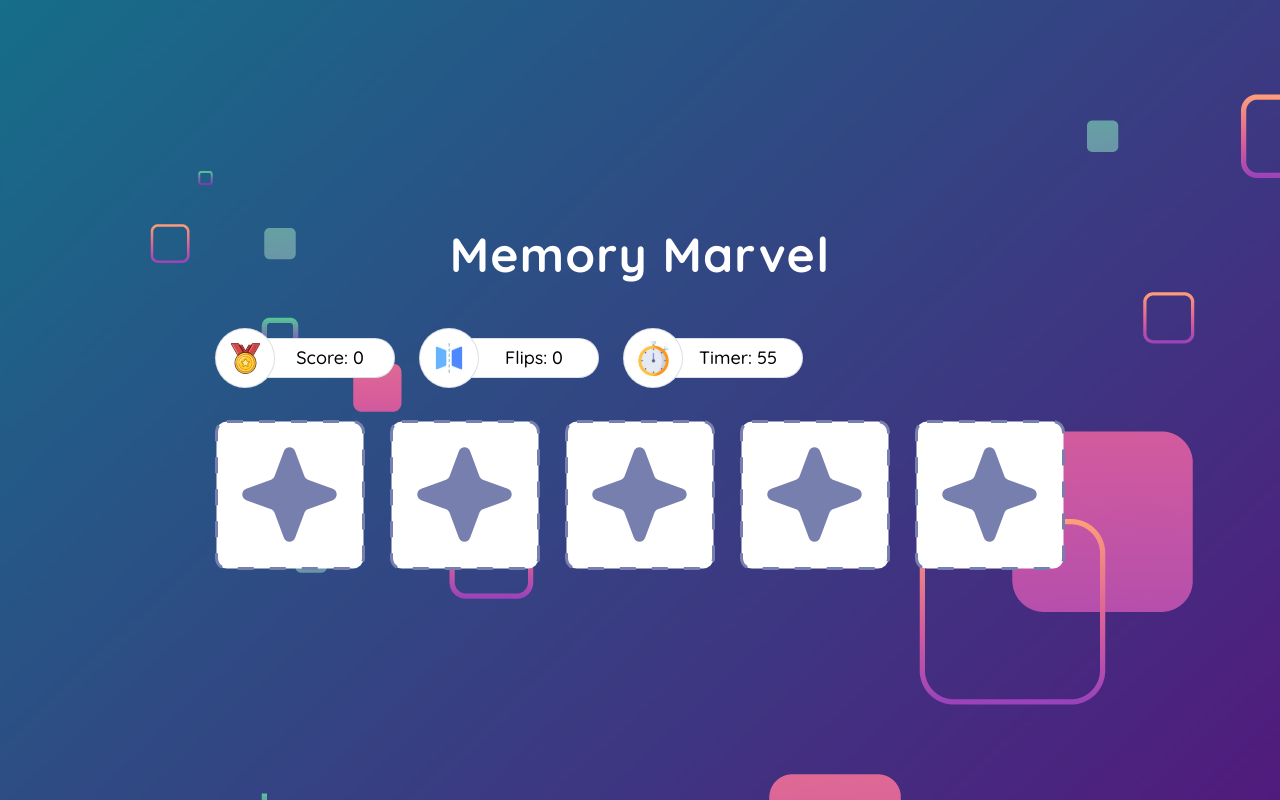
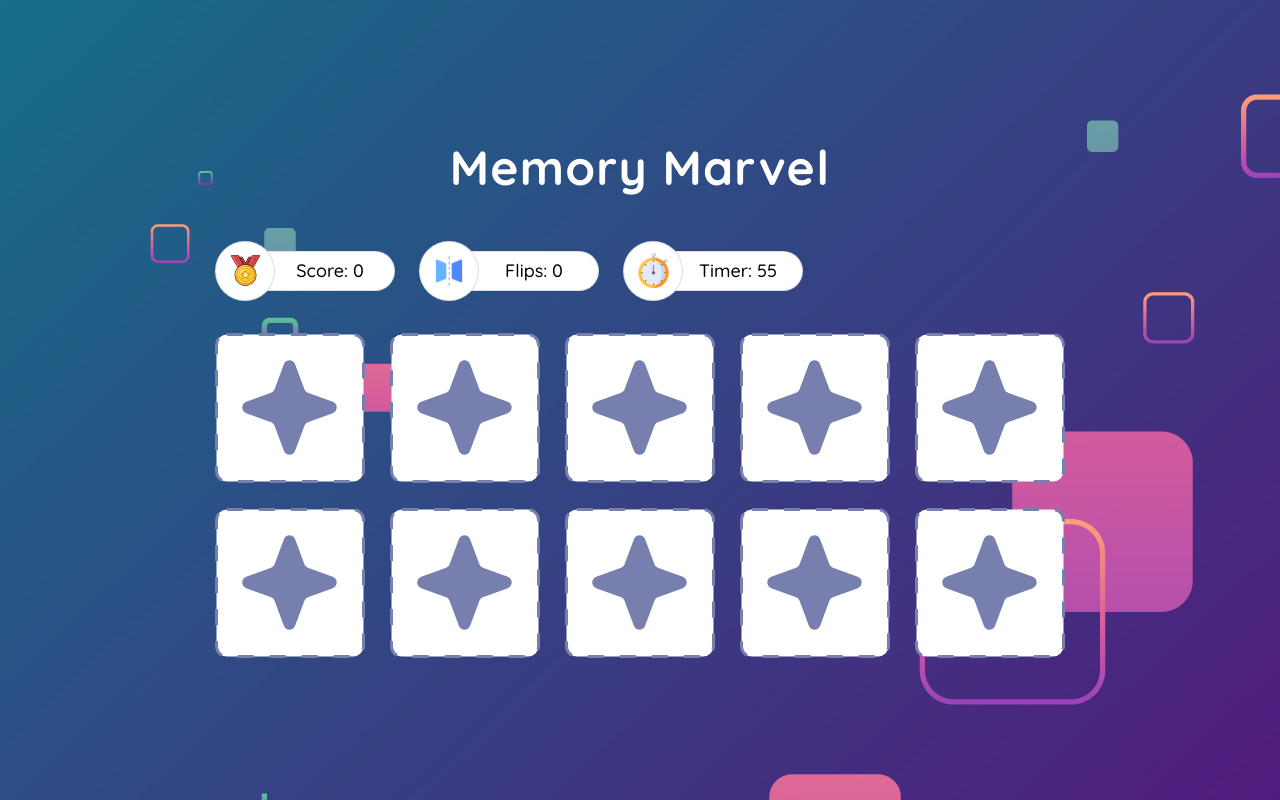
Before and after one commit to bicky-tmg/memory-marvel, a React (Vite) app: page / in a window 1280 px wide. Built offline with nearby package versions, Linux system fonts and the light colour scheme.

Commit message:
refactor: separating the marvel cards into a separate components

```diff
--- a/src/App.tsx
+++ b/src/App.tsx
@@ -1,9 +1,12 @@
 import { useEffect, useState } from "react";
-import { Board } from "./components";
+import { Board, Marvel } from "./components";
 import { getBoardsData } from "./constant/board";
+import { MARVELS } from "./constant/marvel";
 
 function App() {
   const [timer, setTimer] = useState(60);
+  const [flips, setFlips] = useState(0);
+  const [score, setScore] = useState(0);
 
   useEffect(() => {
     const interval = setInterval(() => {
@@ -12,7 +15,7 @@ function App() {
     return () => clearInterval(interval);
   }, []);
 
-  const BOARDS = getBoardsData(0, 0, timer);
+  const BOARDS = getBoardsData(score, flips, timer);
 
   return (
     <main className="container mx-auto min-h-screen flex justify-center items-center">
@@ -31,56 +34,13 @@ function App() {
           ))}
         </div>
         <div className="grid grid-cols-2 md:grid-cols-3 lg:grid-cols-5 gap-[20px] md:gap-[25px]">
-          <div className="w-[140px] md:w-[150px] h-[140px] md:h-[150px] rounded-[20px] cursor-pointer relative">
-            <div className="[perspective:150rem] relative w-full h-full group">
-              <div className="transition-all duration-[0.8s] [transition-timing-function:ease] absolute top-0 left-0 w-full h-full [backface-visibility:hidden] overflow-hidden group-hover:[transform:rotateY(-180deg)]">
-                <img src="/card-front.svg" alt="Card front" />
-              </div>
-              <div className="bg-white flex justify-center items-center rounded-[20px] [transform:rotateY(180deg)] group-hover:[transform:rotateY(0deg)] transition-all duration-[0.8s] [transition-timing-function:ease] absolute top-0 left-0 w-full h-full [backface-visibility:hidden] overflow-hidden">
-                <img src="/surf.svg" alt="Card back" />
-              </div>
-            </div>
-          </div>
-          <div className="w-[140px] md:w-[150px] h-[140px] md:h-[150px] rounded-[20px] cursor-pointer relative">
-            <div className="[perspective:150rem] relative w-full h-full group">
-              <div className="transition-all duration-[0.8s] [transition-timing-function:ease] absolute top-0 left-0 w-full h-full [backface-visibility:hidden] overflow-hidden group-hover:[transform:rotateY(-180deg)]">
-                <img src="/card-front.svg" alt="Card front" />
-              </div>
-              <div className="bg-white flex justify-center items-center rounded-[20px] [transform:rotateY(180deg)] group-hover:[transform:rotateY(0deg)] transition-all duration-[0.8s] [transition-timing-function:ease] absolute top-0 left-0 w-full h-full [backface-visibility:hidden] overflow-hidden">
-                <img src="/airplane.svg" alt="Card back" />
-              </div>
-            </div>
-          </div>
-          <div className="w-[140px] md:w-[150px] h-[140px] md:h-[150px] rounded-[20px] cursor-pointer relative">
-            <div className="[perspective:150rem] relative w-full h-full group">
-              <div className="transition-all duration-[0.8s] [transition-timing-function:ease] absolute top-0 left-0 w-full h-full [backface-visibility:hidden] overflow-hidden group-hover:[transform:rotateY(-180deg)]">
-                <img src="/card-front.svg" alt="Card front" />
-              </div>
-              <div className="bg-white flex justify-center items-center rounded-[20px] [transform:rotateY(180deg)] group-hover:[transform:rotateY(0deg)] transition-all duration-[0.8s] [transition-timing-function:ease] absolute top-0 left-0 w-full h-full [backface-visibility:hidden] overflow-hidden">
-                <img src="/bath-tub.svg" alt="Card back" />
-              </div>
-            </div>
-          </div>
-          <div className="w-[140px] md:w-[150px] h-[140px] md:h-[150px] rounded-[20px] cursor-pointer relative">
-            <div className="[perspective:150rem] relative w-full h-full group">
-              <div className="transition-all duration-[0.8s] [transition-timing-function:ease] absolute top-0 left-0 w-full h-full [backface-visibility:hidden] overflow-hidden group-hover:[transform:rotateY(-180deg)]">
-                <img src="/card-front.svg" alt="Card front" />
-              </div>
-              <div className="bg-white flex justify-center items-center rounded-[20px] [transform:rotateY(180deg)] group-hover:[transform:rotateY(0deg)] transition-all duration-[0.8s] [transition-timing-function:ease] absolute top-0 left-0 w-full h-full [backface-visibility:hidden] overflow-hidden">
-                <img src="/hotel.svg" alt="Card back" />
-              </div>
-            </div>
-          </div>
-          <div className="w-[140px] md:w-[150px] h-[140px] md:h-[150px] rounded-[20px] cursor-pointer relative">
-            <div className="[perspective:150rem] relative w-full h-full group">
-              <div className="transition-all duration-[0.8s] [transition-timing-function:ease] absolute top-0 left-0 w-full h-full [backface-visibility:hidden] overflow-hidden group-hover:[transform:rotateY(-180deg)]">
-                <img src="/card-front.svg" alt="Card front" />
-              </div>
-              <div className="bg-white flex justify-center items-center rounded-[20px] [transform:rotateY(180deg)] group-hover:[transform:rotateY(0deg)] transition-all duration-[0.8s] [transition-timing-function:ease] absolute top-0 left-0 w-full h-full [backface-visibility:hidden] overflow-hidden">
-                <img src="/cocktail.svg" alt="Card back" />
-              </div>
-            </div>
-          </div>
+          {MARVELS.map(({ id, marvelImg, value }) => (
+            <Marvel
+              key={id}
+              imgSrc={marvelImg}
+              onClick={() => setFlips((prev) => prev + 1)}
+            />
+          ))}
         </div>
       </section>
     </main>
--- /dev/null
+++ b/src/components/atoms/MarvelBack/index.tsx
@@ -0,0 +1,9 @@
+export default function MarvelBack({ imgSrc }: { imgSrc: string }) {
+  return (
+    <div
+      className={`bg-white flex justify-center items-center rounded-[20px] transition-all duration-[0.8s] [transition-timing-function:ease] absolute top-0 left-0 w-full h-full [backface-visibility:hidden] overflow-hidden [transform:rotateY(180deg)] group-hover:[transform:rotateY(0deg)]`}
+    >
+      <img src={imgSrc} alt="Card back" />
+    </div>
+  );
+}
--- /dev/null
+++ b/src/components/atoms/MarvelFront/index.tsx
@@ -0,0 +1,9 @@
+export default function MarvelFront() {
+  return (
+    <div
+      className={`transition-all duration-[0.8s] [transition-timing-function:ease] absolute top-0 left-0 w-full h-full [backface-visibility:hidden] overflow-hidden group-hover:[transform:rotateY(-180deg)]`}
+    >
+      <img src="/card-front.svg" alt="Card front" />
+    </div>
+  );
+}
--- /dev/null
+++ b/src/components/atoms/index.ts
@@ -0,0 +1,2 @@
+export { default as MarvelFront } from "./MarvelFront";
+export { default as MarvelBack } from "./MarvelBack";
--- a/src/components/index.ts
+++ b/src/components/index.ts
@@ -1 +1,2 @@
+export * from "./atoms";
 export * from "./molcules";
--- /dev/null
+++ b/src/components/molcules/Marvel/index.tsx
@@ -0,0 +1,20 @@
+import { MarvelFront, MarvelBack } from "../../atoms";
+
+interface MarvelProps {
+  imgSrc: string;
+  onClick: () => void;
+}
+
+export default function Marvel({ imgSrc, onClick }: MarvelProps) {
+  return (
+    <div
+      className="w-[140px] md:w-[150px] h-[140px] md:h-[150px] rounded-[20px] cursor-pointer relative"
+      onClick={onClick}
+    >
+      <div className="[perspective:150rem] relative w-full h-full group">
+        <MarvelFront />
+        <MarvelBack imgSrc={imgSrc} />
+      </div>
+    </div>
+  );
+}
--- a/src/components/molcules/index.ts
+++ b/src/components/molcules/index.ts
@@ -1 +1,2 @@
 export { default as Board } from "./Board";
+export { default as Marvel } from "./Marvel";
--- /dev/null
+++ b/src/constant/marvel.ts
@@ -0,0 +1,52 @@
+export const MARVELS = [
+  {
+    id: 1,
+    marvelImg: "/airplane.svg",
+    value: "airplane",
+  },
+  {
+    id: 2,
+    marvelImg: "/bath-tub.svg",
+    value: "bathtub",
+  },
+  {
+    id: 3,
+    marvelImg: "/cocktail.svg",
+    value: "cocktail",
+  },
+  {
+    id: 4,
+    marvelImg: "/hotel.svg",
+    value: "hotel",
+  },
+  {
+    id: 5,
+    marvelImg: "/surf.svg",
+    value: "surf",
+  },
+  {
+    id: 6,
+    marvelImg: "/airplane.svg",
+    value: "airplane",
+  },
+  {
+    id: 7,
+    marvelImg: "/bath-tub.svg",
+    value: "bathtub",
+  },
+  {
+    id: 8,
+    marvelImg: "/cocktail.svg",
+    value: "cocktail",
+  },
+  {
+    id: 9,
+    marvelImg: "/hotel.svg",
+    value: "hotel",
+  },
+  {
+    id: 10,
+    marvelImg: "/surf.svg",
+    value: "surf",
+  },
+];
```
